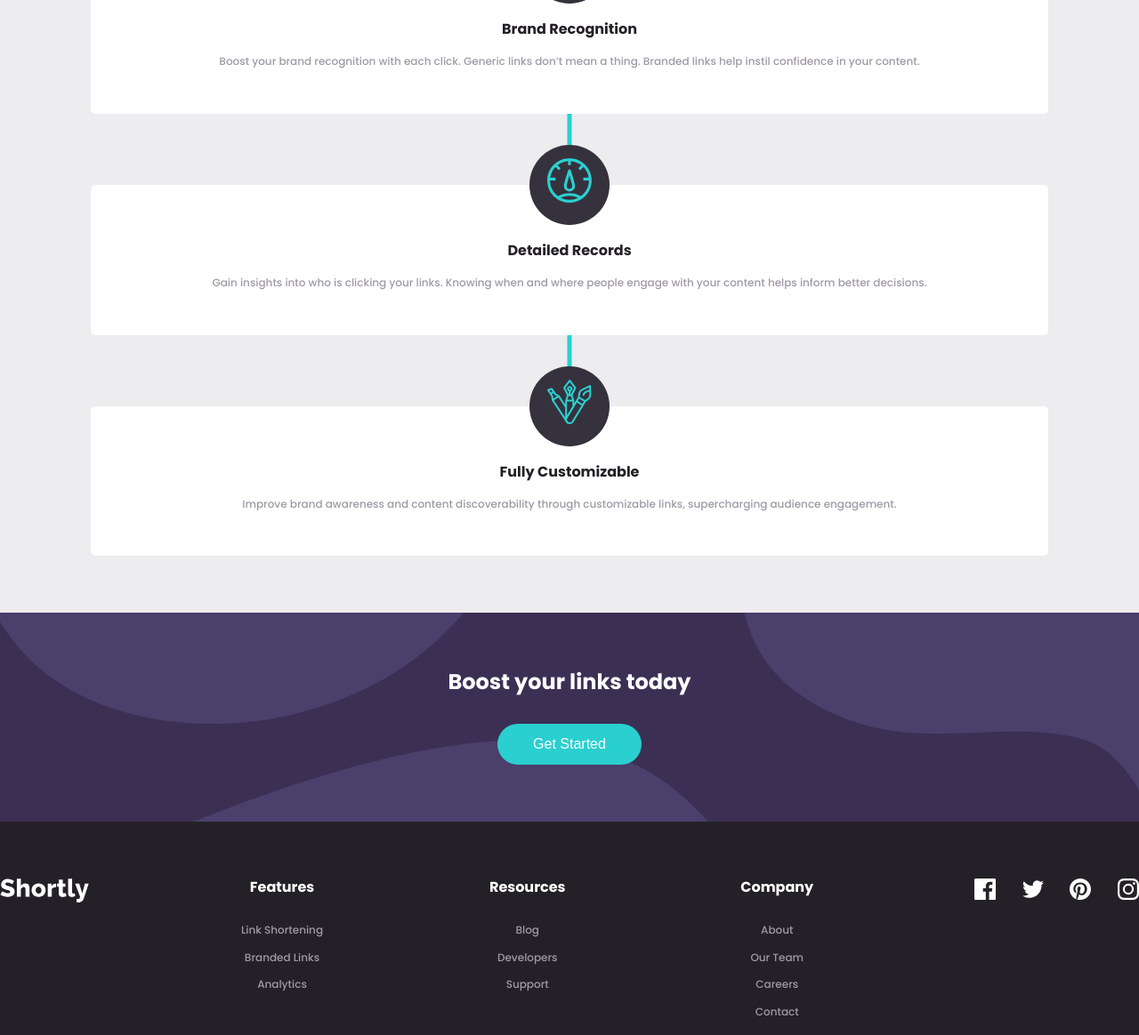
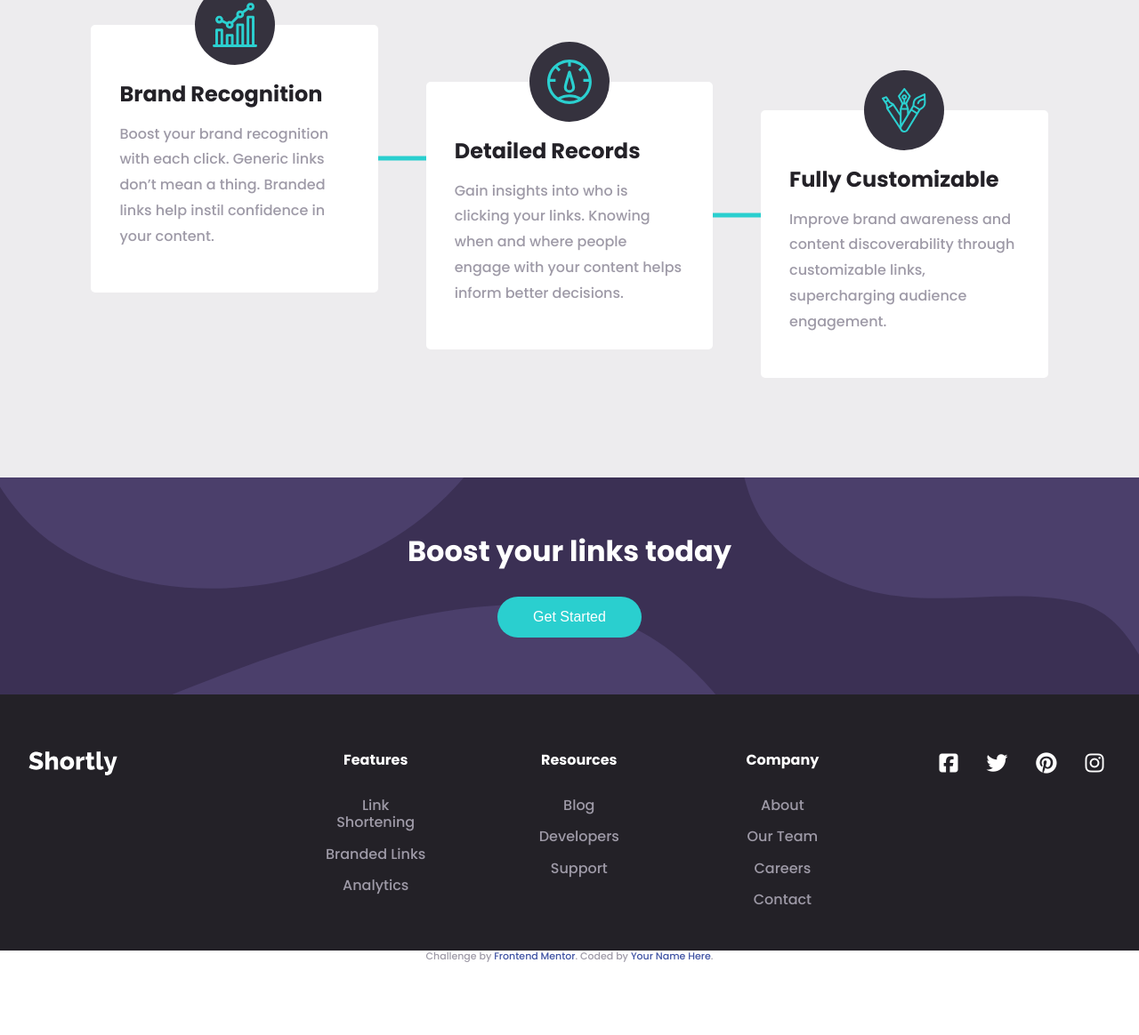
Before and after one commit to irenekyc/day11-shorten-url, a plain HTML site: page dist/index.html in a window 1280 px wide. Shown: the part 978-2142 px from the top of the page at 89% size. After the commit the page ends 2061 px from the top, so only its background shows below. Drawn offline with Linux system fonts and the light colour scheme.

Commit message:
desktop static version finished, also add nav bar background color changed on scroll

```diff
--- a/dist/index.html
+++ b/dist/index.html
@@ -6,6 +6,7 @@
 
   <link rel="icon" type="image/png" sizes="32x32" href="./images/favicon-32x32.png">
   <link rel="stylesheet" href="css/main.min.css">
+  <script src="https://kit.fontawesome.com/a1e74affc8.js" crossorigin="anonymous"></script>
 
   <title>Frontend Mentor | Shortly URL shortening API Challenge</title>
   <link href="https://fonts.googleapis.com/css2?family=Poppins:wght@500;700&display=swap" rel="stylesheet">
@@ -116,7 +117,7 @@
   </section>
 </main>
 
-<footer class="py-2">
+<footer class="p-2">
   <div class="logo">
     <img src="images/logo_white.svg">
   </div>
@@ -147,10 +148,10 @@
   </div>
   <div class="social-media my-2">
     <ul>
-      <li><a><img src="images/icon-facebook.svg"></a></li>
-      <li><a><img src="images/icon-twitter.svg"></a></li>
-      <li><a><img src="images/icon-pinterest.svg"></a></li>
-      <li><a><img src="images/icon-instagram.svg"></a></li>
+      <li><a><i class="fab fa-facebook-square"></i></a></li>
+      <li><a><i class="fab fa-twitter"></i></a></li>
+      <li><a><i class="fab fa-pinterest"></i></a></li>
+      <li><a><i class="fab fa-instagram"></i></a></li>
     </ul>
   </div>
 </footer>
--- a/dist/index.js
+++ b/dist/index.js
@@ -5,3 +5,11 @@ menuBtn.addEventListener('click', ()=>{
     menuBtn.classList.toggle('show')
     navMenu.classList.toggle('show')
 })
+
+window.addEventListener('scroll', e=>{
+    if(window.scrollY> 60){
+       document.querySelector('nav').classList.add('white-bg')
+    } else {
+        document.querySelector('nav').classList.remove('white-bg')
+    }
+})
--- a/scss/_action.scss
+++ b/scss/_action.scss
@@ -44,7 +44,7 @@
         &-banner{
             width:80%;
             max-width:1115px;
-            padding: 1rem 2rem;
+            padding: 2rem 2rem;
             display:flex;
             justify-content: space-between;
             align-items:center;
--- a/scss/_features.scss
+++ b/scss/_features.scss
@@ -24,10 +24,12 @@
             height:90px;
             width:90px;
             border-radius:50%;
-            padding:15px;
             top: -45px;
             left:50%;
             transform: translateX(-50%);
+            display:flex;
+            justify-content: center;
+            align-items: center;;
 
             img{
                 height:50px;
@@ -54,5 +56,57 @@
             display:none;
         }
 
+
+    }
+
+
+        @media (min-width: 1023px){
+            .section-title{
+                padding: 0 25%;
+                p{
+                    font-size:1rem;
+                }
+                margin-bottom: 2rem;
+            }
+        .features-container{
+            display:flex;
+            justify-content: space-between;
+            align-items: flex-start;
+
+
+
+            .feature{
+                width:30%;
+                max-width:380px;
+                margin-top:2rem;
+                text-align:left;
+                .lead{
+                    font-size:1.5rem;
+                    margin: 1rem 0;
+                }
+                p{
+                    font-size:1rem;
+                }
+
+
+                &:after{
+                    content:"";
+                    width:6rem;
+                    height:5px;
+                    background:$primary-cyan;
+                    position:absolute;
+                    top:50%;
+                    left:100%;
+                    transform: translateY(-50%);
+                }
+
+                &:nth-child(2){
+                    margin-top:6rem;
+                }
+                &:nth-child(3){
+                    margin-top:8rem;
+                }
+            }
+        }
     }
 }
--- a/scss/_footer.scss
+++ b/scss/_footer.scss
@@ -30,6 +30,15 @@ footer{
             justify-content: space-between;
             align-items: center;
             @include ALIGNCENTER;
+            font-size:1rem;
+            a{
+                color:white;
+                font-size:1.5rem;
+                &:hover{
+                    color: $primary-cyan;
+                }
+            }
+
         }
     }
 
@@ -52,6 +61,25 @@ footer{
         }
     }
 
+    @media (min-width: 900px){
+        padding: 2rem 8%;
+    }
+
+    @media (min-width: 1023px){
+        font-size:1rem;
+        .logo{
+        margin-right:10%;
+        }
+         .social-media{
+            width:20%;
+            max-width: 200px;
+        }
+        .nav-links{
+            width:15%;
+            max-width: 120px;
+        }
+    }
+
 }
 
 
--- a/scss/_header.scss
+++ b/scss/_header.scss
@@ -1,3 +1,6 @@
+.white-bg{
+    background: white;
+}
 nav{
     width:100%;
     height:60px;
@@ -7,6 +10,10 @@ nav{
     top:0;
     left:0;
     display:flex;
+    z-index:2;
+    .logo{
+        margin-right:2rem;
+    }
     @media (max-width:650px){
         .hamburger{
             display:block;
@@ -101,7 +108,7 @@ nav{
                 justify-content: space-between;
                 align-items: center;
                 width: 30%;
-                max-width:300px;
+                max-width:180px;
 
                 .btn{
                     padding: 0.8rem 1.6rem;
@@ -110,5 +117,12 @@ nav{
             }
         }
     }
+    @media (min-width:1023px){
+        .nav-links, .cta-links{
+            font-size: 1.1rem;
+        }
+
+
+    }
 
 }
--- a/scss/_hero.scss
+++ b/scss/_hero.scss
@@ -35,5 +35,19 @@
         }
     }
 
+    @media (min-width: 1023px){
+        align-items: center;
+        &-intro{
+            padding: 0 8%;
+
+            h1{
+                font-size:3.5rem;
+            }
+            .lead{
+                font-size:1.3rem;
+            }
+        }
+    }
+
 
 }
--- a/scss/_utilities.scss
+++ b/scss/_utilities.scss
@@ -1,6 +1,7 @@
 .wrapper{
     padding: 2rem 4%;
 }
+
 
 @for $i from 1 through 5{
     .py-#{$i} {padding: 1rem*$i 0;}
@@ -48,6 +49,19 @@
         color:white;
         font-size:1rem;
         font-weight:500;
+
+        &:hover{
+            filter: brightness(120%);
+        }
     }
 
 }
+
+@media (min-width:1023px){
+    .wrapper{
+        padding: 3rem 8%;
+    }
+    .large{
+        font-size:2rem;
+    }
+}
--- a/scss/main.scss
+++ b/scss/main.scss
@@ -39,6 +39,10 @@ a{
     text-decoration: none;
     color: $main-violet;
 
+    &:hover{
+        color: $main-dark;
+    }
+
 }
 
 li{
```
Also changed, not shown: dist/css/main.min.css.
